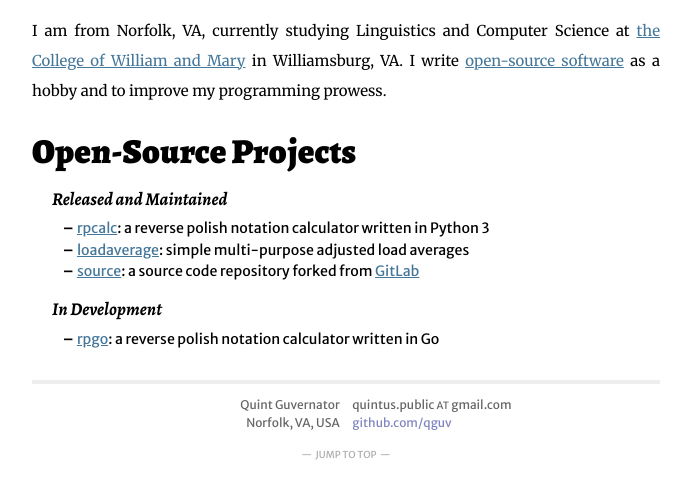
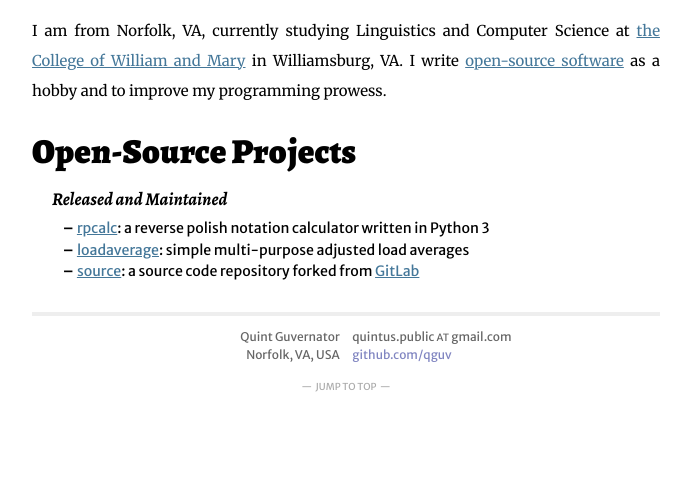
Before and after one commit to hawkw/qguv.github.io, a Jekyll site: the page built from index.md, in a window 1280 px wide, cut to the strip 200-930 px from the top of the page. Shown: the top 499 px of the strip, without its empty margins (294-985 px from the left). Built offline with Jekyll 4.4.1, drawn with Linux system fonts in a browser that asks for light colours; some web fonts are replaced; Markdown is read by kramdown in place of the engine named in the settings.

Commit message:
rid reference to old rpgo project

```diff
--- a/index.md
+++ b/index.md
@@ -16,6 +16,3 @@ I write [open-source software](#open-source-projects) as a hobby and to improve
 - [rpcalc](http://qguv.github.io/rpcalc): a reverse polish notation calculator written in Python 3
 - [loadaverage](https://github.com/qguv/loadaverage): simple multi-purpose adjusted load averages
 - [source](http://nascifi.com/src): a source code repository forked from [GitLab](http://gitlab.org/)
-
-#### In Development
-- [rpgo](https://github.com/qguv/rpgo): a reverse polish notation calculator written in Go
```
